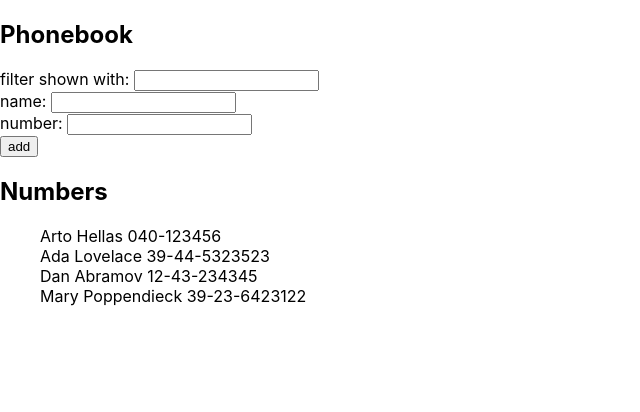
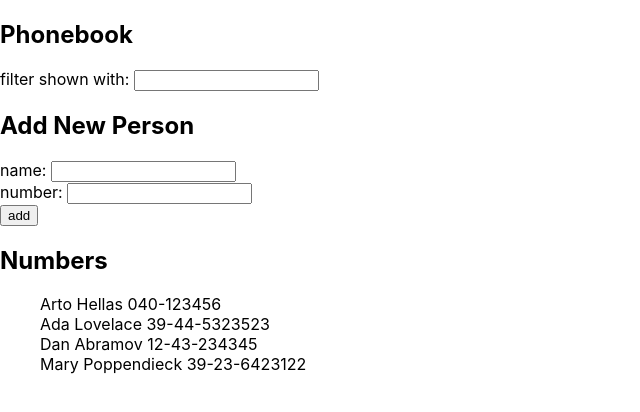
Before and after one commit to honoka428/full-stack-open, a React (Create React App) app in the folder part2/phonebook/: page / in a window 1280 px wide. Shown: the top 412 px of the page, without its empty margins (0-640 px from the left). Built offline with nearby package versions, Linux system fonts and the light colour scheme.

Commit message:
Exercise 2.10 complete

```diff
--- a/part2/phonebook/src/App.js
+++ b/part2/phonebook/src/App.js
@@ -2,6 +2,25 @@ import React, { useState } from 'react'
 
 const Person = (person) => <div>{person.person.name}  {person.person.number}</div>
 
+const Filter = (props) => <div> filter shown with: <input value={props.newFilter}  onChange={props.handleFilterChange}/></div>
+const PersonInput = (props) =>
+  <form onSubmit={props.addPerson}>
+    <div>
+      name: <input
+            value={props.newName}
+            onChange={props.handleNameChange}
+            />
+    </div>
+    <div>
+      number: <input
+            value={props.newNumber}
+            onChange={props.handleNumberChange}
+            />
+    </div>
+    <div>
+      <button type="submit">add</button>
+    </div>
+  </form>
 const App = () => {
   const [ persons, setPersons ] = useState([
     { name: 'Arto Hellas', id: 0, number: '040-123456' },
@@ -64,29 +83,17 @@ const App = () => {
   return (
     <div>
       <h2>Phonebook</h2>
-      <div>
-          filter shown with: <input
-                value={newFilter}
-                onChange={handleFilterChange}
-                />
-        </div>
-      <form onSubmit={addPerson}>
-        <div>
-          name: <input
-                value={newName}
-                onChange={handleNameChange}
-                />
-        </div>
-        <div>
-          number: <input
-                value={newNumber}
-                onChange={handleNumberChange}
-                />
-        </div>
-        <div>
-          <button type="submit">add</button>
-        </div>
-      </form>
+      <Filter newFilter={newFilter}  handleFilterChange={handleFilterChange}/>
+
+      <h2>Add New Person</h2>
+      <PersonInput
+        addPerson={addPerson}
+        newName={newName}
+        handleNameChange={handleNameChange}
+        newNumber={newNumber}
+        handleNumberChange={handleNumberChange}
+      />
+
       <h2>Numbers</h2>
       <ul>
         {personsToShow.map(person =>
```
